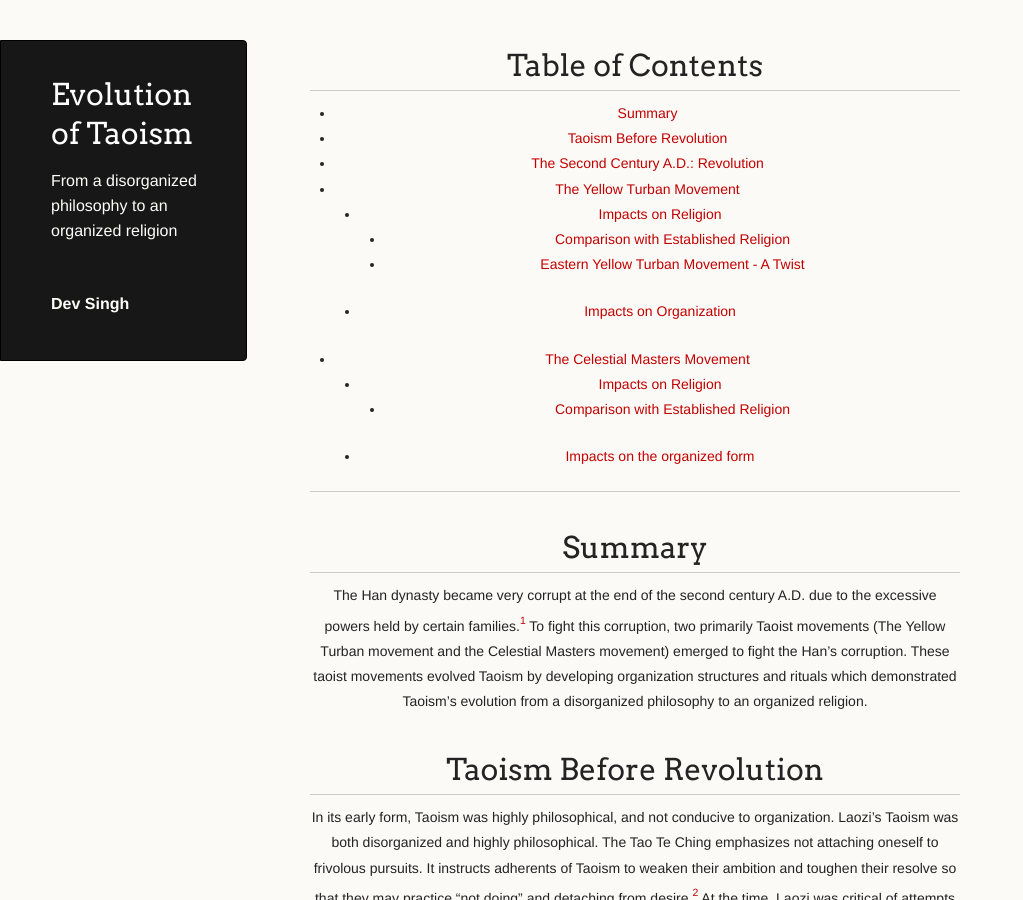
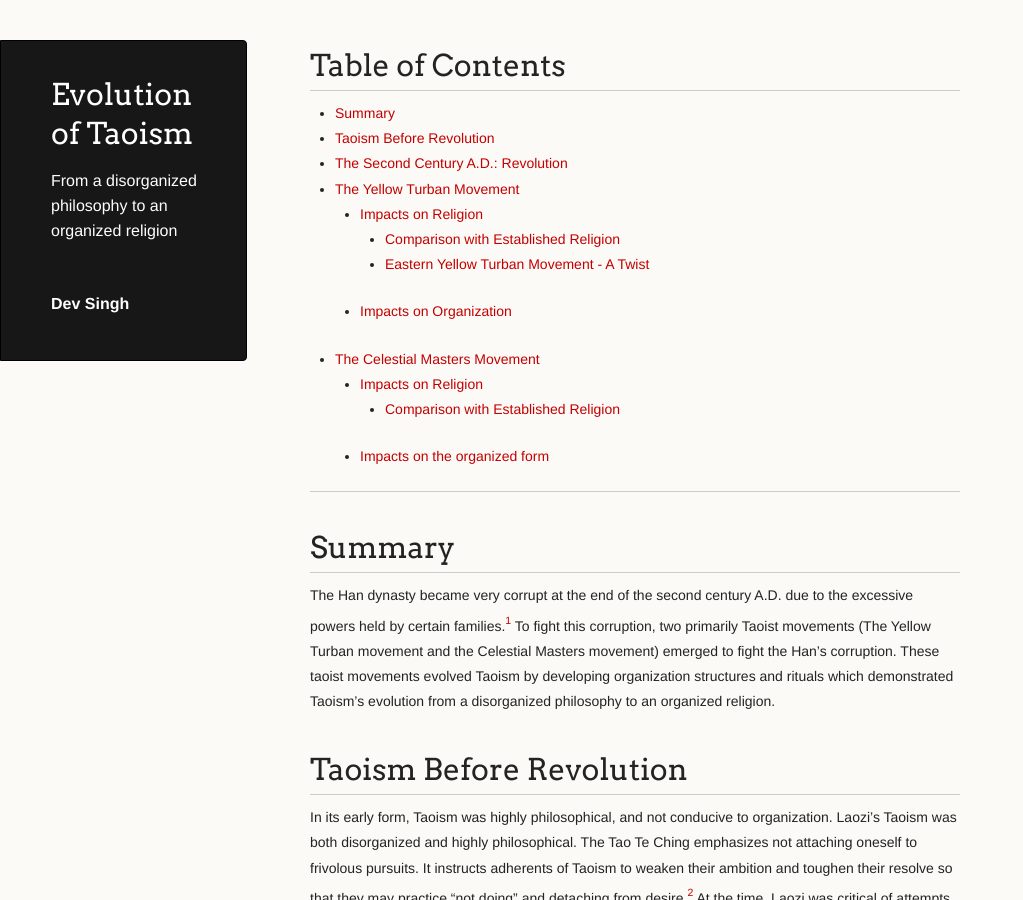
Before and after one commit to devksingh4/taoism, a Jekyll site: the page built from index.md, in a window 1280 px wide and 900 px high. Shown: the whole window, without its empty margins (0-1023 px from the left). Built offline with Jekyll 4.4.1, drawn with Linux system fonts in a browser that asks for light colours.

Commit message:
Revert "fix: center content"
This reverts commit 1a25cf0944a0a4a591700164cf99e3eb612d81a9.

```diff
--- a/_layouts/default.html
+++ b/_layouts/default.html
@@ -36,7 +36,7 @@
         {% endif %}
       </header>
 
-      <section style="text-align: center; display: block; margin-left: auto; margin-right: auto;">
+      <section>
         {{ content }}
       </section>
 
```
